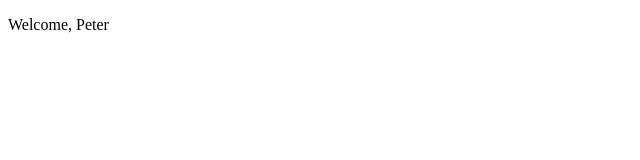
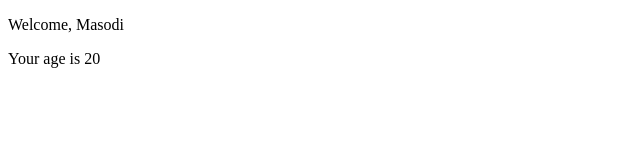
Before and after one commit to Gejjeg/props, a React (Create React App) app: page / in a window 1280 px wide. Shown: the top 160 px of the page, without its empty margins (0-640 px from the left). Built offline with nearby package versions, Linux system fonts and the light colour scheme.

Commit message:
feat: props - 03 added

```diff
--- a/src/App.js
+++ b/src/App.js
@@ -1,8 +1,9 @@
 import React from "react";
 import { Welcome } from "./Welcome";
+import { ModifyWelcome } from "./modifyWelcome";
 
 export class App extends React.Component {
     render() {
-        return <Welcome />;
+        return <ModifyWelcome name="Masodi" age={20}/>;
     };
 };
--- /dev/null
+++ b/src/modifyWelcome.js
@@ -0,0 +1,15 @@
+import React from "react";
+
+export class ModifyWelcome extends React.Component {
+    static defaultProps = {
+        name: "Peter"
+    };
+    render() {
+        return (
+            <div>
+                <p>Welcome, {this.props.name}</p>
+                <p>Your age is {this.props.age}</p>
+            </div>
+        )
+    };
+};
```
Also changed, not shown: src/Welcome.js (line endings or trailing spaces).
